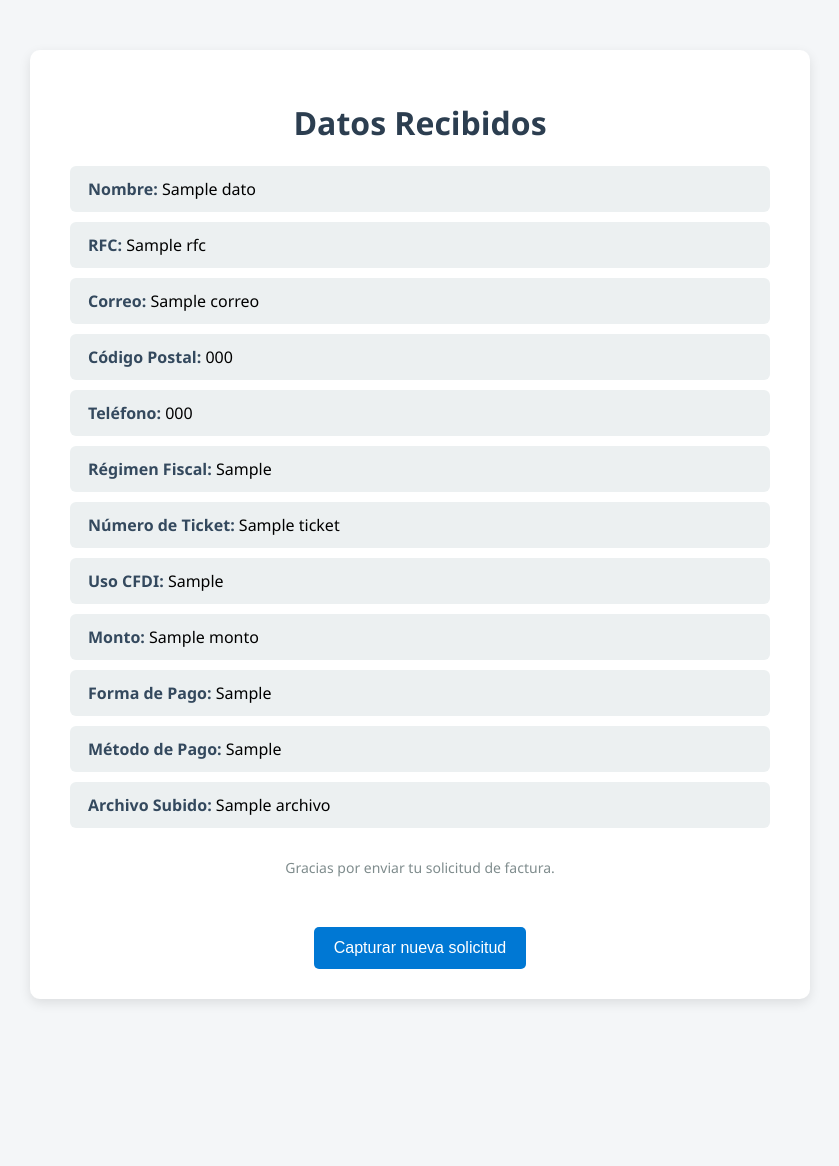
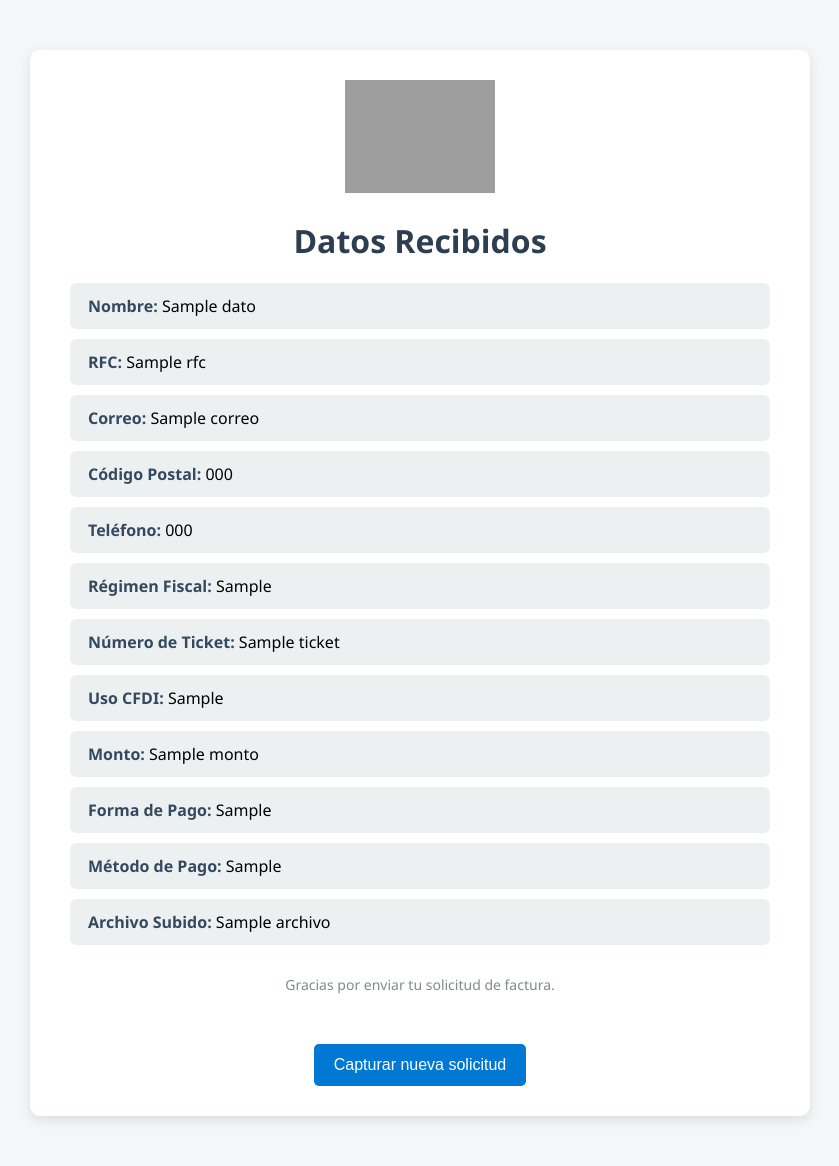
Before and after one commit to JMCisnerosP/Formulario_Factura_app, a Flask app: template templates/confirmacion.html in a window 1280 px wide. Shown: the whole page, without its empty margins (220-1059 px from the left). Before the commit the page ends 1003 px from the top, so only its background shows below. Run offline with Flask 3, Linux system fonts and the light colour scheme; the template is opened without the code that fills it: most values are stand-ins (such as "Sample title", 1, 10 or a date in 2020); grey boxes are pictures that could not be loaded.

Commit message:
Update confirmacion.html

```diff
--- a/templates/confirmacion.html
+++ b/templates/confirmacion.html
@@ -59,6 +59,11 @@
 </head>
 <body>
     <div class="container">
+        <!-- Logo en la parte superior -->
+        <div style="text-align: center; margin-bottom: 20px;">
+            <img src="{{ url_for('static', filename='logo.png') }}" alt="Logo" style="max-width: 150px;">
+        </div>
+
         <h1>Datos Recibidos</h1>
         <ul>
             <li><strong>Nombre:</strong> {{ datos.nombre }}</li>
```
